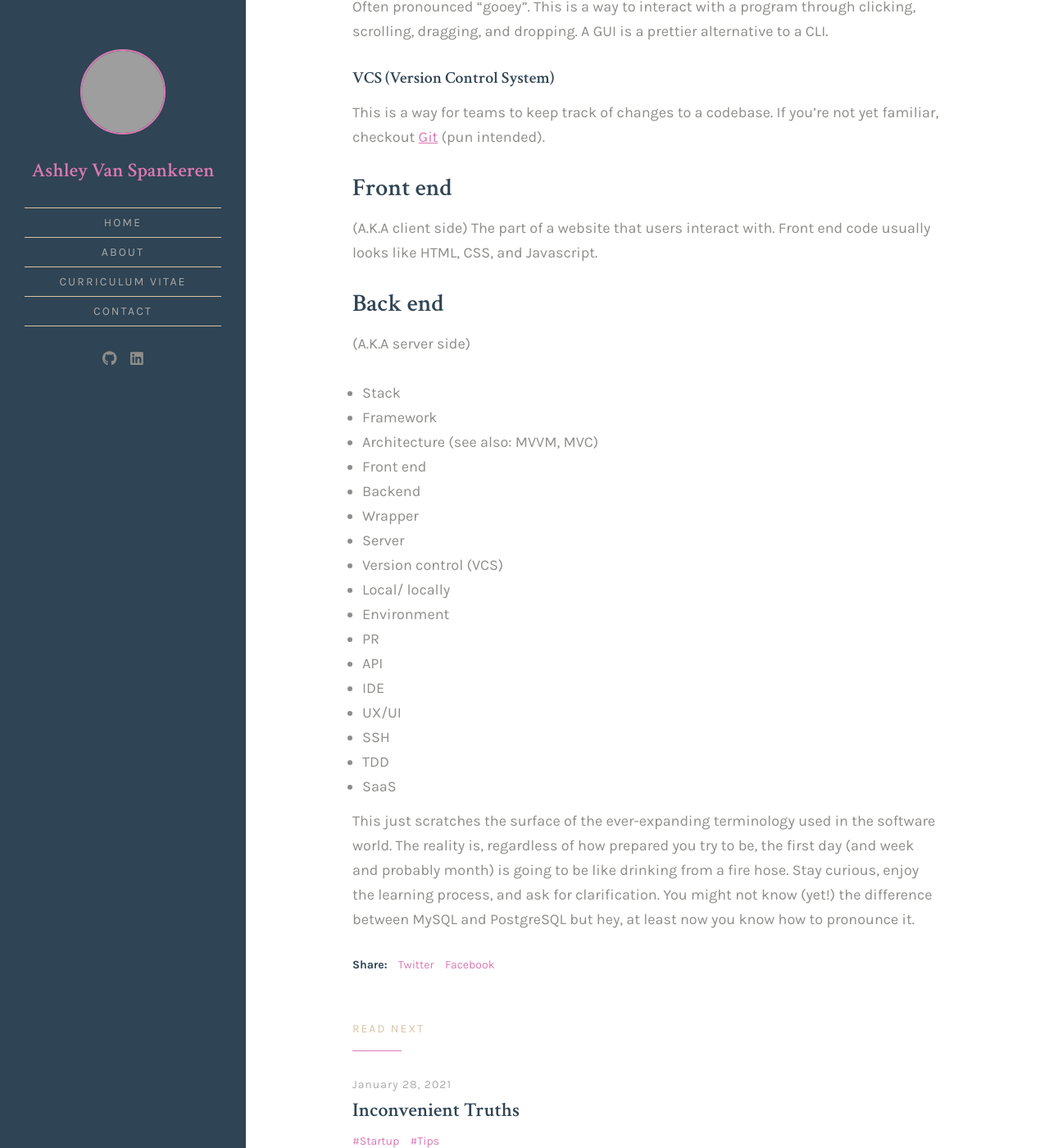
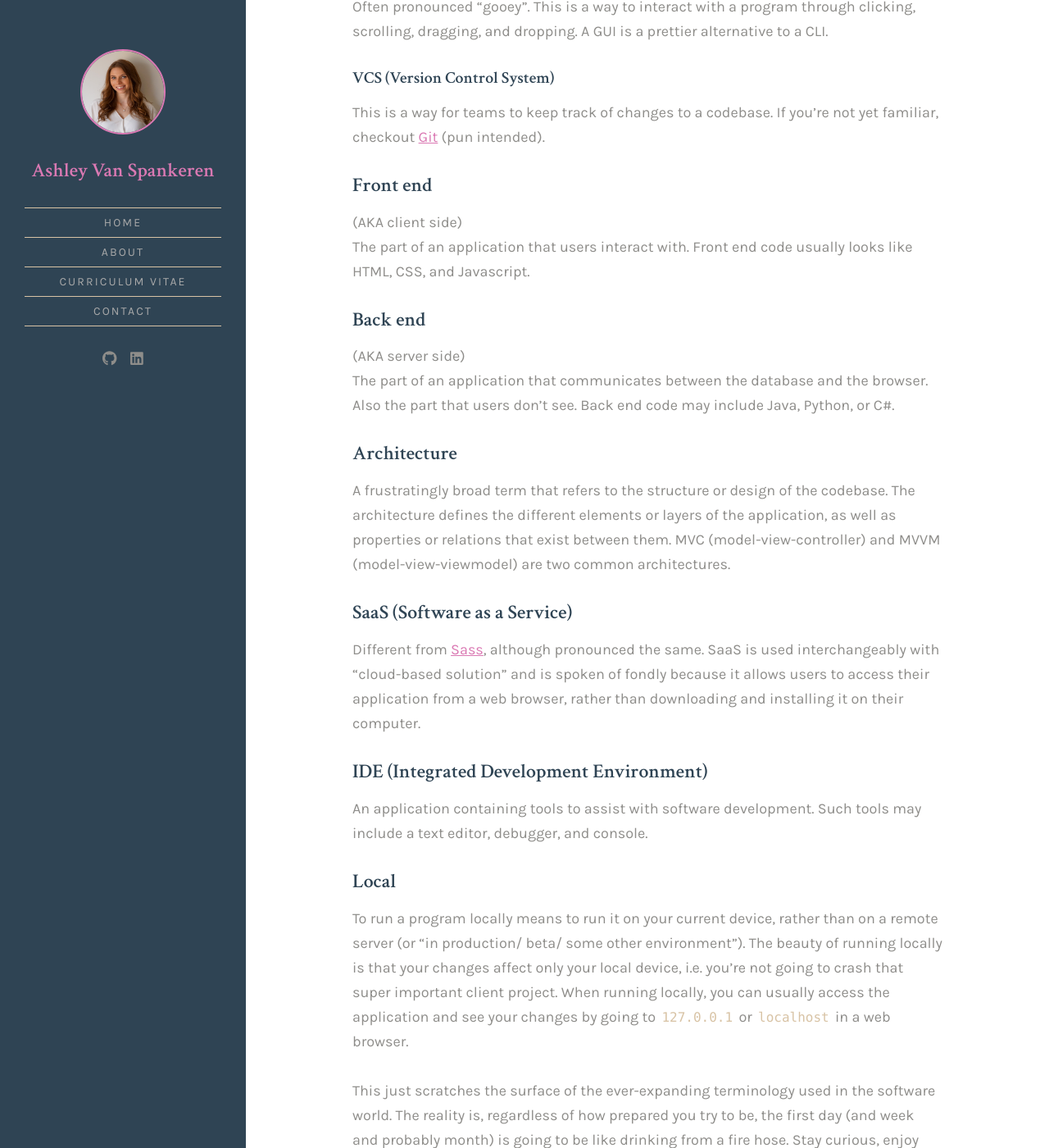
Before and after one commit to ashleyvansp/ashleyvansp.github.io, a Jekyll site: the page built from _posts/2021-02-02-wtf-is-mvvm.md, in a window 1280 px wide and 1400 px high, scrolled down 1507 px. Shown: the whole window at 82% size. Built offline with Jekyll 4.4.1, drawn with Linux system fonts in a browser that asks for light colours; grey boxes are pictures that could not be loaded.

Commit message:
Update MVVM blog post

```diff
--- a/_config.yml
+++ b/_config.yml
@@ -6,7 +6,7 @@ name: 'Ashley Van Spankeren'
 # logo: 'authorimage.jpg'
 # Author image is used in site sidebar and greetings in the home page hero text
 author:
-  image: 'authorimage.jpg'
+  image: 'authorimage_back.jpg'
   greetings: "Curious explorer, innate problem solver."
 favicon: 'assets/images/favicon.ico'
 baseurl:
--- a/_posts/2021-02-02-wtf-is-mvvm.md
+++ b/_posts/2021-02-02-wtf-is-mvvm.md
@@ -23,29 +23,24 @@ Often pronounced "gooey". This is a way to interact with a program through click
 ##### VCS (Version Control System)
 This is a way for teams to keep track of changes to a codebase. If you're not yet familiar, checkout [Git](https://git-scm.com) (pun intended).
 
-### Front end
-(A.K.A client side)
-The part of a website that users interact with. Front end code usually looks like HTML, CSS, and Javascript.
+#### Front end
+(AKA client side)\
+The part of an application that users interact with. Front end code usually looks like HTML, CSS, and Javascript.
 
-### Back end
-(A.K.A server side)
+#### Back end
+(AKA server side)\
+The part of an application that communicates between the database and the browser. Also the part that users don't see. Back end code may include Java, Python, or C#.
 
-* Stack
-* Framework
-* Architecture (see also: MVVM, MVC)
-* Front end
-* Backend
-* Wrapper
-* Server
-* Version control (VCS)
-* Local/ locally
-* Environment
-* PR
-* API
-* IDE
-* UX/UI
-* SSH
-* TDD
-* SaaS
+#### Architecture
+A frustratingly broad term that refers to the structure or design of the codebase. The architecture defines the different elements or layers of the application, as well as properties or relations that exist between them. MVC (model-view-controller) and MVVM (model-view-viewmodel) are two common architectures.
+
+#### SaaS (Software as a Service)
+Different from [Sass](https://sass-lang.com/), although pronounced the same. SaaS is used interchangeably with "cloud-based solution" and is spoken of fondly because it allows users to access their application from a web browser, rather than downloading and installing it on their computer.
+
+#### IDE (Integrated Development Environment)
+An application containing tools to assist with software development. Such tools may include a text editor, debugger, and console.
+
+#### Local
+To run a program locally means to run it on your current device, rather than on a remote server (or "in production/ beta/ some other environment"). The beauty of running locally is that your changes affect only your local device, i.e. you're not going to crash that super important client project. When running locally, you can usually access the application and see your changes by going to `127.0.0.1` or `localhost` in a web browser.
 
 This just scratches the surface of the ever-expanding terminology used in the software world. The reality is, regardless of how prepared you try to be, the first day (and week and probably month) is going to be like drinking from a fire hose. Stay curious, enjoy the learning process, and ask for clarification. You might not know (yet!) the difference between MySQL and PostgreSQL but hey, at least now you know how to pronounce it.
```
Also changed, not shown: 10 other files.
